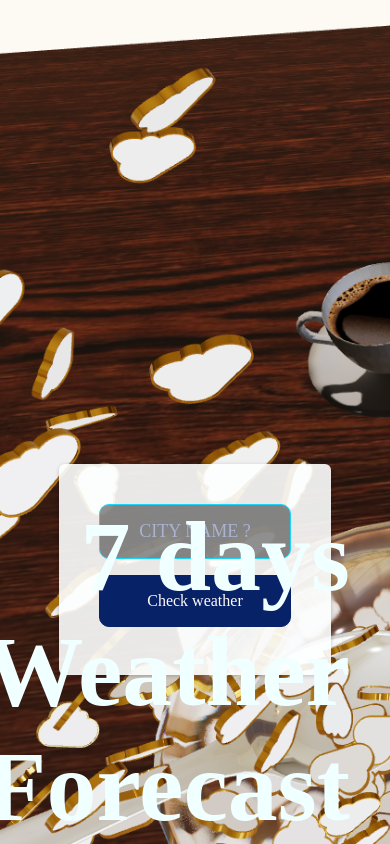
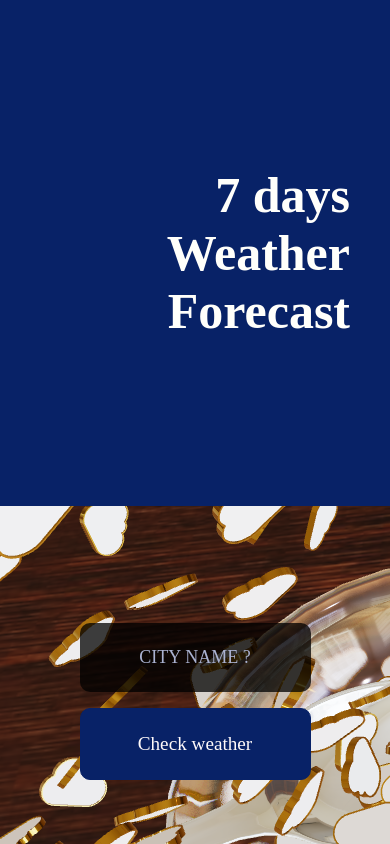
Before and after one commit to GentleHorse/Weather_3D_Forecast, a React (Vite) app: page / in a window 390 px wide. Built offline with nearby package versions, Linux system fonts and the light colour scheme; no server answers.

Commit message:
Change the start date of week from daily[1] to daily[0], apply responsive design, tweak loading scene

```diff
--- a/src/App.jsx
+++ b/src/App.jsx
@@ -77,7 +77,8 @@ export default function App() {
     <>
       {!isWindowOpen && (
         <>
-          <Backdrop />
+          {/* <Backdrop /> */}
+          <div className={classes.home}>
             <div className={classes.searchBox}>
               <div className={classes.control}>
                 <input
@@ -89,16 +90,23 @@ export default function App() {
                 <button onClick={getWeatherData}>Check weather</button>
               </div>
             </div>
+            <div className={classes.heroArea}>
               <div className={classes.title}>
                 <h1>7 days</h1>
                 <h1>Weather</h1>
                 <h1>Forecast</h1>
+              </div>
+            </div>
           </div>
         </>
       )}
 
       {isWindowOpen && isLoaded && (
         <Header onGoBackSearch={goBackSearchBoxHandler} />
+      )}
+
+      {isWindowOpen && !isLoaded && (
+        <Backdrop />
       )}
 
       <Canvas
@@ -112,7 +120,7 @@ export default function App() {
       >
         {weatherData && (
           <Suspense
-            fallback={<LoadingScene rotation={[-Math.PI * 0.5, 0, 0]} />}
+            fallback={<LoadingScene rotation={[-Math.PI * 0.4, 0, 0]} />}
           >
             <Experience
               onFinishLoading={finishLoadingHandler}
--- a/src/App.module.css
+++ b/src/App.module.css
@@ -1,25 +1,31 @@
 /*
  * FOR LAPTOP & TABLET
  */
+.home {
+  display: flex;
+  flex-direction: row;
+  height: 100vh;
+  width: 100vw;
+  background-image: url("../public/images/loading-background-image.png");
+}
+
+
 .searchBox {
-  position: fixed;
-  margin: 2.5rem 5vw;
-  bottom: 0;
-  box-shadow: 0 1px 4px rgba(0, 0, 0, 0.2);
-  border-radius: 6px;
-  background-color: rgba(253, 255, 255, 0.45);
+  position: absolute;
+  height: 100vh;
+  margin-left: 10vw;
   padding: 1.5rem;
   text-align: center;
-  width: 20rem;
   z-index: 50;
-  position: fixed;
-  /* left: calc(50% - 15.5rem); */
 }
 
 .control {
-  margin-bottom: 0.5rem;
+  padding-left: 2.5rem;
+  padding-right: 2.5rem;
+  height: 100%;
   display: flex;
   flex-direction: column;
+  justify-content: center;
 }
 
 .control h1 {
@@ -44,7 +50,7 @@
   text-align: center;
   color: antiquewhite;
   border-radius: 10px;
-  background-color: rgba(0, 0, 0, 0.436);
+  background-color: rgba(0, 0, 0, 0.75);
   border: none;
   padding: 1.5rem 0.25rem;
   margin: 0.5rem;
@@ -65,94 +71,86 @@
   margin: 0.5rem;
 }
 
+.heroArea {
+  position: absolute;
+  height: 100vh;
+  width: 30vw;
+  right: 0;
+  padding-left: 2vw;
+  background-color: #082267;
+}
+
 .title {
-  position: fixed;
+  display: flex;
+  flex-direction: column;
+  justify-content: center;
+  height: 100%;
   z-index: 10;
   bottom: 0;
   right: 0;
-  margin-right: 2.5rem;
+  padding-right: 2.5rem;
 }
 
 .title h1 {
-  font-size: 100px;
+  font-size: 50px;
   margin: 0;
   padding: 0;
   text-align: right;
-  color:azure;
+  color:#FFFFFB;
 }
 
 /*
  * FOR SMARTPHONE
  */
 @media (max-width: 480px) {
+  .home {
+    display: flex;
+    flex-direction: column;
+    align-items: center;
+    height: 100vh;
+    width: 100vw;
+    background-image: url("../public/images/loading-background-image.png");
+  }
+
   .searchBox {
-    position: fixed;
-    margin: 20vh auto;
-    box-shadow: 0 1px 4px rgba(0, 0, 0, 0.2);
-    border-radius: 6px;
-    background-color: rgba(253, 255, 255, 0.9);
-    padding: 2rem;
+    position: absolute;
+    height: 100vh;
+    width: 100%;
+    margin: 0;
+    padding: 1.5rem;
     text-align: center;
-    width: 13rem;
-    z-index: 10;
-    position: fixed;
-    left: calc(50% - 8.5rem);
+    z-index: 50;
+    display: flex;
+    flex-direction: column;
+    align-items: center;
   }
 
   .control {
-    margin-bottom: 0.5rem;
+    padding-left: 2.5rem;
+    padding-right: 2.5rem;
+    padding-bottom: 5rem;
+    height: 100%;
     display: flex;
     flex-direction: column;
+    justify-content: end;
   }
 
-  .control h1 {
-    text-align: center;
-    color: #0cb1ce;
-    font-weight: bolder;
-    margin-bottom: 0em;
-    font-size: x-large;
-  }
-
-  .control p {
-    text-align: center;
-    color: #141a29;
-    font-weight: lighter;
-    font-size: medium;
-  }
-
-  .control input {
-    display: block;
-    font: inherit;
-    text-transform: uppercase;
-    font-size: large;
-    text-align: center;
-    color: antiquewhite;
-    border-radius: 10px;
-    background-color: rgba(0, 0, 0, 0.436);
-    border: 1px solid #1dd5f9;
-    padding: 1rem 0.25rem;
-    margin: 0.5rem;
-  }
-
-  .control input::placeholder {
-    color: rgb(170, 178, 209);
-  }
-
-  .control button {
-    font: inherit;
-    font-size: larger;
-    color: snow;
+  .heroArea {
+    height: 60vh;
+    width: 100vw;
+    right: 0;
+    padding-left: 2vw;
     background-color: #082267;
-    border-radius: 10px;
-    border: 1px solid #082267;
-    padding: 1rem 0.25rem;
-    margin: 0.5rem;
-    font-size: medium;
   }
 
   .title {
-    position: fixed;
+    display: flex;
+    flex-direction: column;
+    justify-content: center;
+    height: 100%;
     z-index: 10;
     bottom: 0;
+    /* right: 0; */
+    padding-right: 2.5rem;
   }
 }
--- a/src/Experience.jsx
+++ b/src/Experience.jsx
@@ -13,6 +13,7 @@ import { Perf } from "r3f-perf";
 import { Physics, RigidBody } from "@react-three/rapier";
 import Stage from "./components/models/stage/Stage.jsx";
 import FallingWeatherIcons from "./components/FallingWeatherIcons.jsx";
+import PostProcessingEffects from "./components/PostProcessingEffects.jsx";
 
 const WEATHER_ICON_ROTATION = [-Math.PI * 0.5, 0, 0];
 const WEATHER_ICON_POSITION_Y = 2.0;
@@ -35,32 +36,32 @@ export default function Experience(props) {
       utcStringdate: new Date(props.weather.current.dt * 1000).toUTCString(),
     },
     day01: {
+      data: props.weather.daily[0],
+      utcStringdate: new Date(props.weather.daily[0].dt * 1000).toUTCString(),
+    },
+    day02: {
       data: props.weather.daily[1],
       utcStringdate: new Date(props.weather.daily[1].dt * 1000).toUTCString(),
     },
-    day02: {
+    day03: {
       data: props.weather.daily[2],
       utcStringdate: new Date(props.weather.daily[2].dt * 1000).toUTCString(),
     },
-    day03: {
+    day04: {
       data: props.weather.daily[3],
       utcStringdate: new Date(props.weather.daily[3].dt * 1000).toUTCString(),
     },
-    day04: {
+    day05: {
       data: props.weather.daily[4],
       utcStringdate: new Date(props.weather.daily[4].dt * 1000).toUTCString(),
     },
-    day05: {
+    day06: {
       data: props.weather.daily[5],
       utcStringdate: new Date(props.weather.daily[5].dt * 1000).toUTCString(),
     },
-    day06: {
+    day07: {
       data: props.weather.daily[6],
       utcStringdate: new Date(props.weather.daily[6].dt * 1000).toUTCString(),
-    },
-    day07: {
-      data: props.weather.daily[7],
-      utcStringdate: new Date(props.weather.daily[7].dt * 1000).toUTCString(),
     },
   };
 
@@ -170,7 +171,7 @@ export default function Experience(props) {
       <Environment preset="apartment" />
       <directionalLight castShadow position={[1, 2, 3]} intensity={0.5} />
       <ambientLight intensity={0.5} />
-      <color args={["#FCFAF2"]} attach="background" />
+      <color args={["#434343"]} attach="background" />
 
       {/* <PresentationControls
         global
@@ -208,7 +209,10 @@ export default function Experience(props) {
 
         {/* FALLING WEAHTER ICONS */}
         <group position={[-15, 0, 10]}>
-          <FallingWeatherIcons weatherDate={weekWeather.today.data} />
+          <FallingWeatherIcons
+            weatherDate={weekWeather.today.data}
+            position={[1.7, 0, 0]}
+          />
         </group>
 
         {/* WEATHER ICON */}
--- a/src/components/Backdrop.jsx
+++ b/src/components/Backdrop.jsx
@@ -1,7 +1,7 @@
 import classes from "./Backdrop.module.css";
 
 function Backdrop(props) {
-    return <div className={classes.backdrop} onClick={props.onClick} />;
+    return <div className={classes.backdrop}/>;
   }
 
   export default Backdrop;
--- a/src/components/Backdrop.module.css
+++ b/src/components/Backdrop.module.css
@@ -1,13 +1,12 @@
 .backdrop {
   position: fixed;
-  z-index: 1;
   /* background-color: rgba(0, 0, 0, 0.75); */
   width: 100vw;
   height: 100vh;
   top: 0;
   left: 0;
-  z-index: 5;
-  background-image: url("../../public/images/loading-background-image.png");
+  /* z-index: 5; */
+  background-image: url("../../public/images/icon-wallpaper.png");
   background-size: cover;
   background-repeat: no-repeat;
 }
--- a/src/components/LoadingScene.jsx
+++ b/src/components/LoadingScene.jsx
@@ -1,6 +1,7 @@
 import { Center, Text3D } from "@react-three/drei";
 import { useFrame } from "@react-three/fiber";
 import { useRef } from "react";
+import Backdrop from "./Backdrop.jsx";
 
 export default function LoadingScene({ error, ...props }) {
   const text3D = useRef();
@@ -11,11 +12,12 @@ export default function LoadingScene({ error, ...props }) {
 
   return (
     <>
+      <group>
         <group {...props}>
           <Center ref={text3D}>
             <Text3D
               font="./fonts/helvetiker_regular.typeface.json"
-            size={0.95}
+              size={2.5}
               height={0.2}
               curveSegments={12}
               bevelEnabled
@@ -24,11 +26,12 @@ export default function LoadingScene({ error, ...props }) {
               bevelOffset={0}
               bevelSegments={5}
             >
-            Loading weather models ....
+              Loading ....
               <meshBasicMaterial color="#FCFAF2" />
             </Text3D>
           </Center>
         </group>
+      </group>
     </>
   );
 }
--- a/src/style.css
+++ b/src/style.css
@@ -6,8 +6,5 @@ body,
   left: 0;
   width: 100%;
   height: 100%;
-  background: ivory;
-  background-image: url("../public/images/loading-background-image.png");
-  background-size: cover;
-  background-repeat: no-repeat;
+  background: #434343;
 }
```
Also changed, not shown: src/components/FallingWeatherIcons.jsx (+25 -18 lines). Lines whose indentation alone changed are shown as unchanged.
